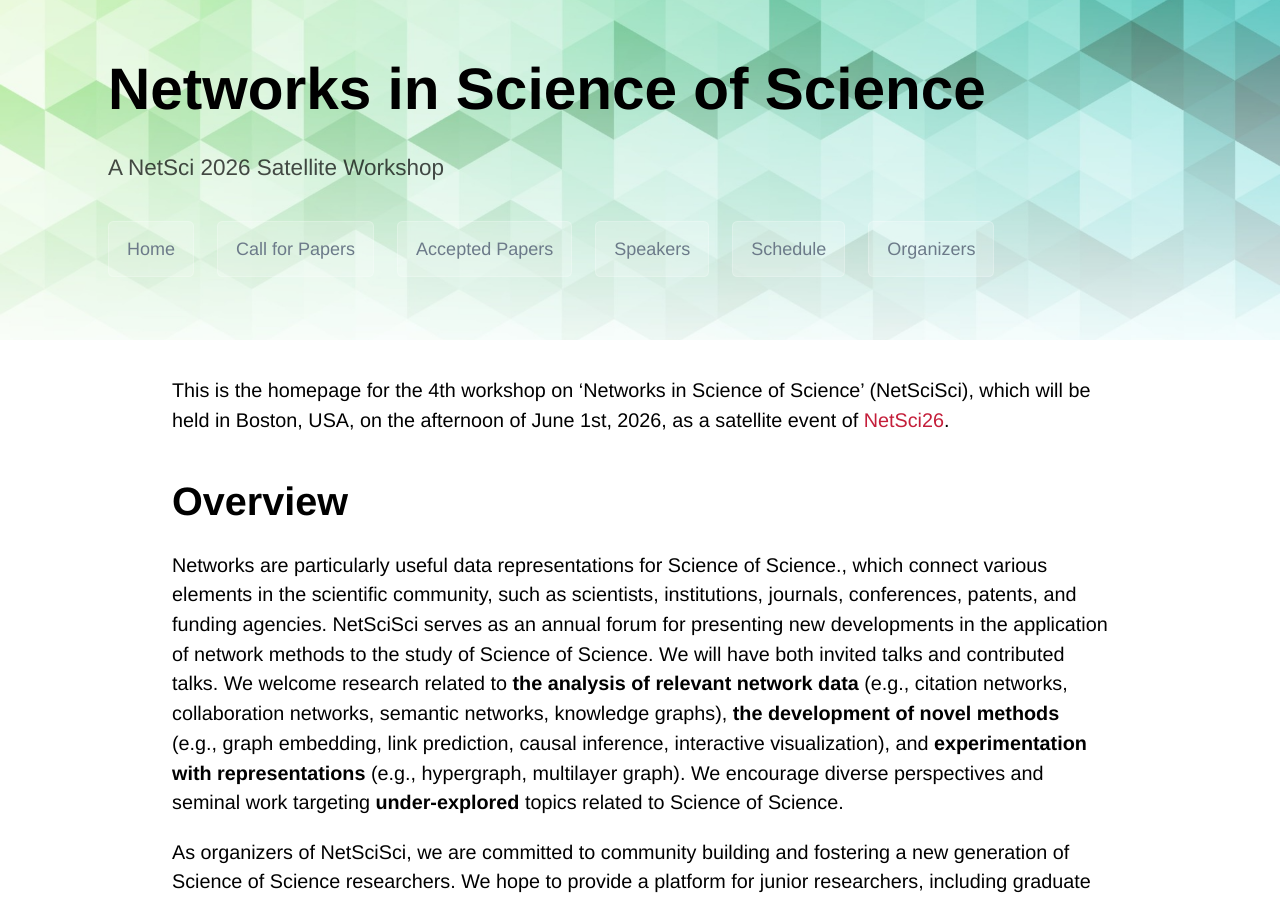
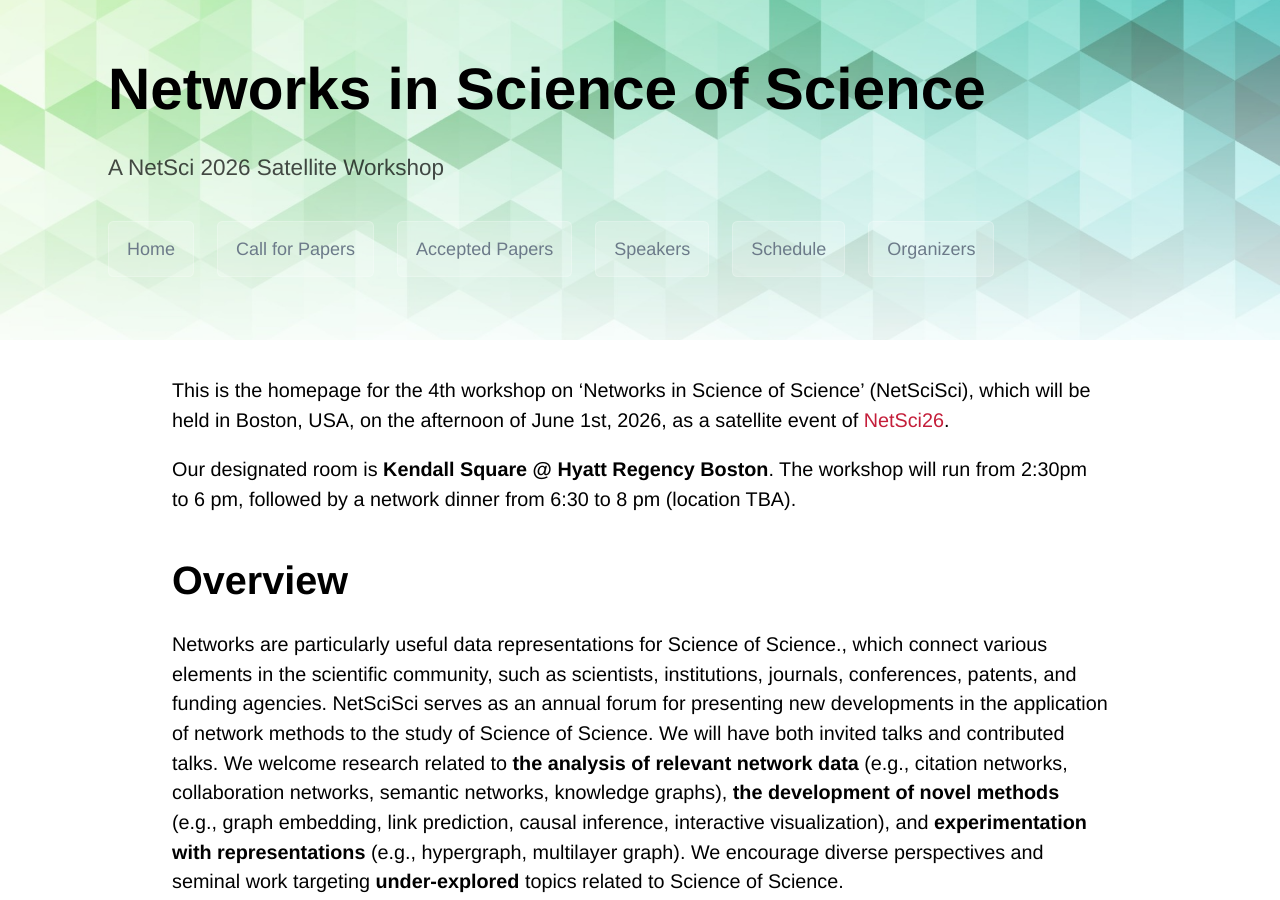
Before and after one commit to netscisci/netscisci.github.io, a Jekyll site: the page built from index.md, in a window 1280 px wide and 900 px high. Built offline with Jekyll 4.4.1, drawn with Linux system fonts in a browser that asks for light colours; some web fonts are replaced.

Commit message:
Update index.md

```diff
--- a/index.md
+++ b/index.md
@@ -2,6 +2,8 @@
 layout: default
 ---
 This is the homepage for the 4th workshop on 'Networks in Science of Science' (NetSciSci), which will be held in Boston, USA, on the afternoon of June 1st, 2026, as a satellite event of [NetSci26](https://www.netsci2026.com).
+
+Our designated room is **Kendall Square @ Hyatt Regency Boston**. The workshop will run from 2:30pm to 6 pm, followed by a network dinner from 6:30 to 8 pm (location TBA).
 
 # Overview
 
```
